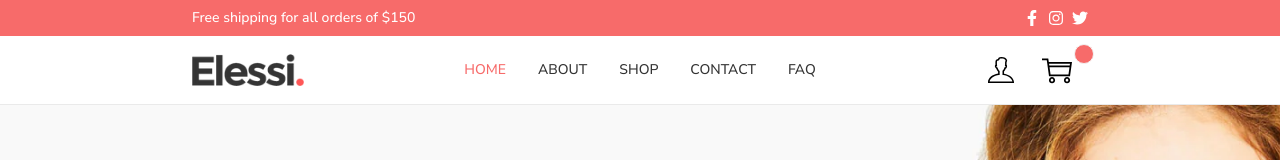
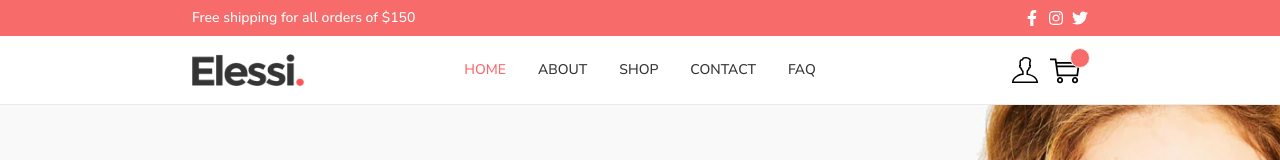
Before and after one commit to only1tarunno/shop, a React (Vite) app: page / in a window 1280 px wide. Shown: the top 160 px of the page. Built offline with nearby package versions, Linux system fonts and the light colour scheme; no server answers.

Commit message:
fix navbar

```diff
--- a/src/components/Navbar/Navbar.jsx
+++ b/src/components/Navbar/Navbar.jsx
@@ -137,11 +137,11 @@ const Navbar = () => {
                   )}
 
                   {/* -----------cart icon----------------------------- */}
-                  <div className="indicator">
-                    <span className="indicator-item badge bg-[#f76b6a] text-white top-2 end-1 font-thin">
+                  <div className="indicator mr-2">
+                    <span className="indicator-item badge bg-[#f76b6a] text-white top-3 end-0 font-thin">
                       {cart.totalQuantity}
                     </span>
-                    <button className="btn shadow-none bg-transparent border-none hover:bg-transparent focus:outline-none">
+                    <button className="px-0 btn shadow-none bg-transparent border-none hover:bg-transparent focus:outline-none">
                       <svg
                         version="1.1"
                         width="30"
--- a/src/pages/Home/Deals.jsx
+++ b/src/pages/Home/Deals.jsx
@@ -14,9 +14,9 @@ const Deals = () => {
           <h2 className="text-4xl font-bold text-[#333] text-center">
             Deals of the Week
           </h2>
-          <div className="flex items-center gap-10 py-10">
+          <div className="flex items-center gap-5 justify-center md:gap-10 py-10">
             <div>
-              <p className="bg-[#000] text-white w-16 h-16 flex items-center justify-center text-2xl font-bold rounded">
+              <p className="bg-[#000] text-white w-10 h-10 md:w-16 md:h-16 flex items-center justify-center text-lg md:text-2xl font-bold rounded">
                 5
               </p>
               <p className="text-[#333] uppercase text-center font-semibold pt-1">
@@ -24,7 +24,7 @@ const Deals = () => {
               </p>
             </div>
             <div>
-              <p className="bg-[#000] text-white w-16 h-16 flex items-center justify-center text-2xl font-bold rounded">
+              <p className="bg-[#000] text-white w-10 h-10 md:w-16 md:h-16 flex items-center justify-center text-lg md:text-2xl font-bold rounded">
                 4
               </p>
               <p className="text-[#333] uppercase text-center font-semibold pt-1">
@@ -32,7 +32,7 @@ const Deals = () => {
               </p>
             </div>
             <div>
-              <p className="bg-[#000] text-white w-16 h-16 flex items-center justify-center text-2xl font-bold rounded">
+              <p className="bg-[#000] text-white w-10 h-10 md:w-16 md:h-16 flex items-center justify-center text-lg md:text-2xl font-bold rounded">
                 11
               </p>
               <p className="text-[#333] uppercase text-center font-semibold pt-1">
@@ -40,7 +40,7 @@ const Deals = () => {
               </p>
             </div>
             <div>
-              <p className="bg-[#000] text-white w-16 h-16 flex items-center justify-center text-2xl font-bold rounded">
+              <p className="bg-[#000] text-white w-10 h-10 md:w-16 md:h-16 flex items-center justify-center text-lg md:text-2xl font-bold rounded">
                 0
               </p>
               <p className="text-[#333] uppercase text-center font-semibold pt-1">
```
